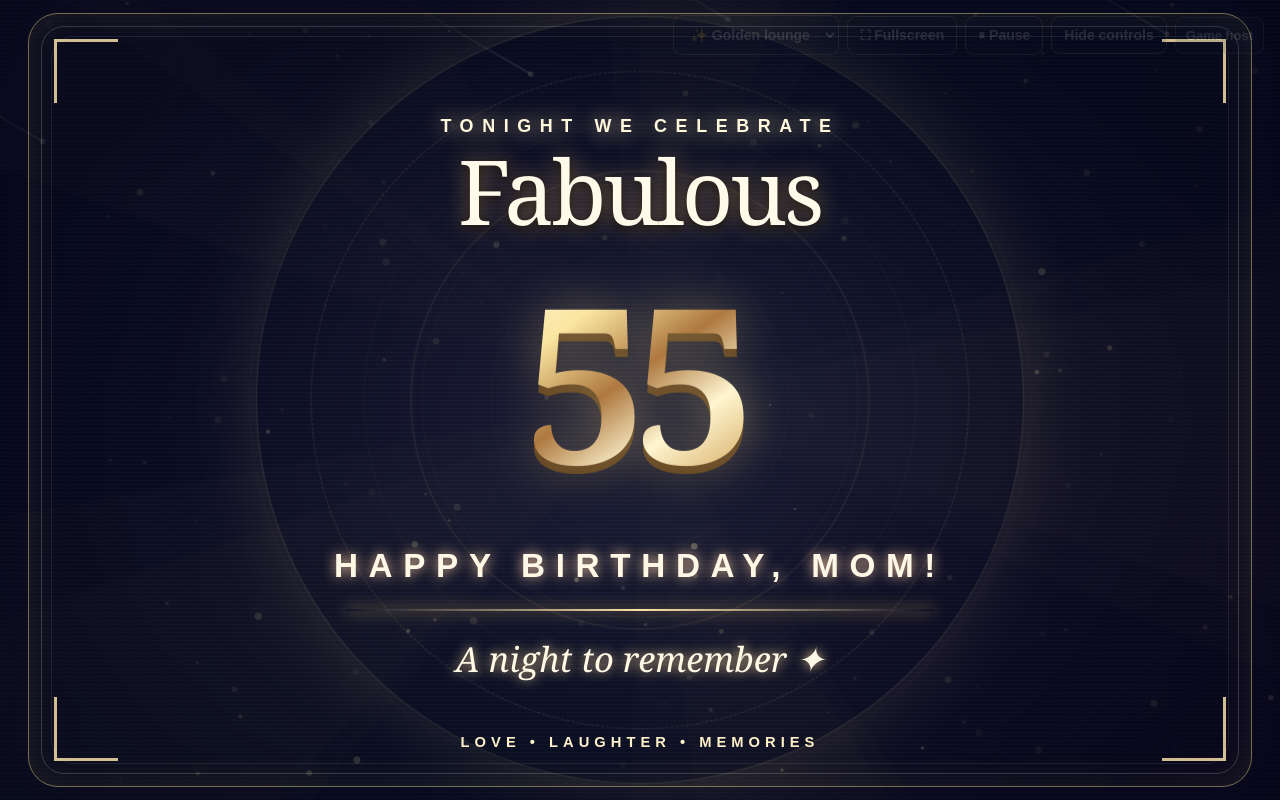
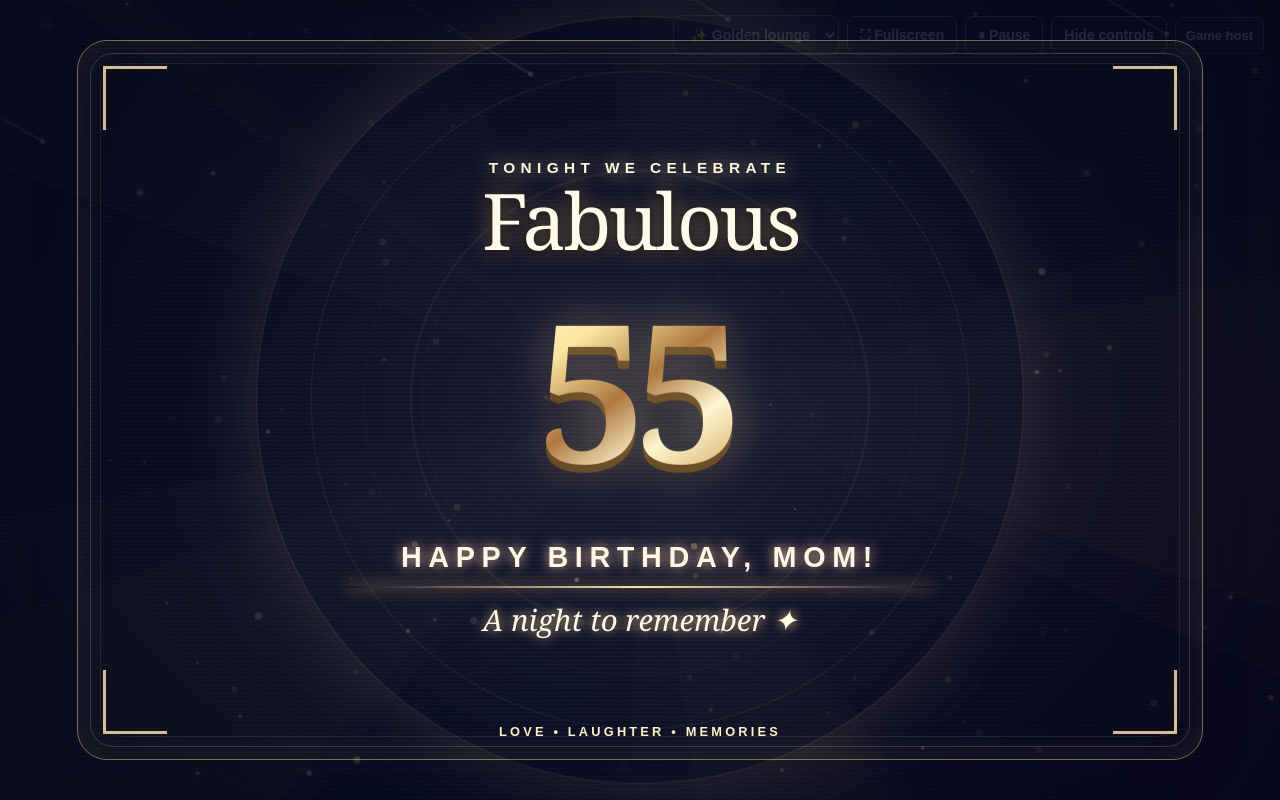
Before and after one commit to brazygryl-cell/birthday_game, a plain HTML site: page lounge.html in a window 1280 px wide. Drawn offline with Linux system fonts and the light colour scheme; animation ran at ten frames a second.

Commit message:
Scale birthday lounge down slightly for TV overscan safe area

```diff
--- a/lounge.html
+++ b/lounge.html
@@ -30,7 +30,18 @@ canvas{position:fixed;inset:0;width:100%;height:100%;display:block}
 @keyframes float{0%,100%{transform:translateY(0) scale(1)}50%{transform:translateY(-10px) scale(1.02)}}@keyframes shimmer{0%,100%{filter:drop-shadow(0 0 22px #fff2ad48) drop-shadow(0 8px 0 #60411d)}50%{filter:drop-shadow(0 0 40px #fff4bb8a) drop-shadow(0 8px 0 #60411d)}}@keyframes orbit{to{transform:translate(-50%,-50%) rotate(360deg)}}@keyframes reveal{from{opacity:0;transform:translateY(20px)}to{opacity:1;transform:translateY(0)}}@keyframes hint{0%,80%{opacity:.7}100%{opacity:0}}
 @media(max-width:700px){.stage{inset:2vh 2vw}.headline{font-size:clamp(42px,10vw,80px)}.number{font-size:clamp(80px,min(25vw,24vh),180px);line-height:1.18;padding-bottom:.2em}.header{letter-spacing:.2em}.subtitle{letter-spacing:.1em}.controls{opacity:.28}.bottom{letter-spacing:.1em}}
 @media(prefers-reduced-motion:reduce){.headline,.number,.orb,.header{animation:none}}
-.number-wrap{flex:0 0 auto;min-height:0;overflow:visible}.number{overflow:visible;white-space:nowrap}.stage{overflow:visible}</style></head>
+.number-wrap{flex:0 0 auto;min-height:0;overflow:visible}.number{overflow:visible;white-space:nowrap}.stage{overflow:visible}
+/* TV safe-area: slightly smaller graphics so overscan can't crop edges */
+.stage{inset:5vh 6vw;padding:2vh 3vw}
+.headline{font-size:clamp(43px,6.1vw,108px);margin-top:.8vh}
+.number{font-size:clamp(82px,min(16vw,24vh),245px);padding-bottom:.2em}
+.subtitle{font-size:clamp(17px,2.25vw,37px);letter-spacing:.23em}
+.header{font-size:clamp(12px,1.2vw,22px);letter-spacing:.35em}
+.line{margin:1.5vh 0}
+.message{font-size:clamp(18px,2.3vw,40px)}
+.bottom{bottom:2.5vh;font-size:clamp(11px,1vw,18px);letter-spacing:.25em}
+@media(max-width:700px){.stage{inset:4vh 4vw;padding:1.8vh 2vw}.headline{font-size:clamp(40px,8.5vw,70px)}.number{font-size:clamp(76px,min(23vw,23vh),165px)}.subtitle{letter-spacing:.08em}.bottom{bottom:2vh}}
+</style></head>
 <body class="lounge">
 <canvas id="ambient" aria-hidden="true"></canvas><div class="background"></div><div class="orb"></div>
 <main class="stage" aria-label="Fabulous 55 birthday celebration">
```
